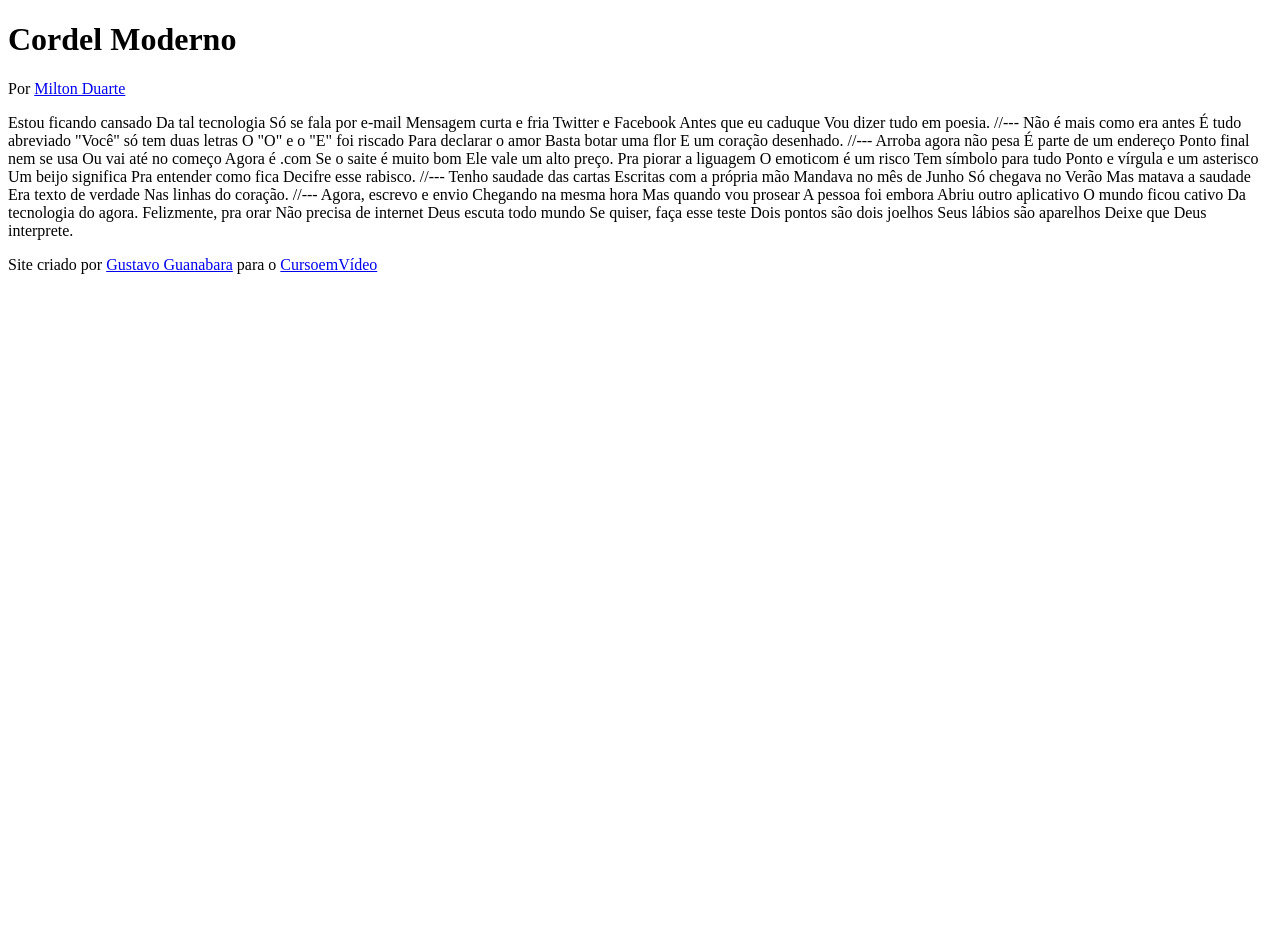
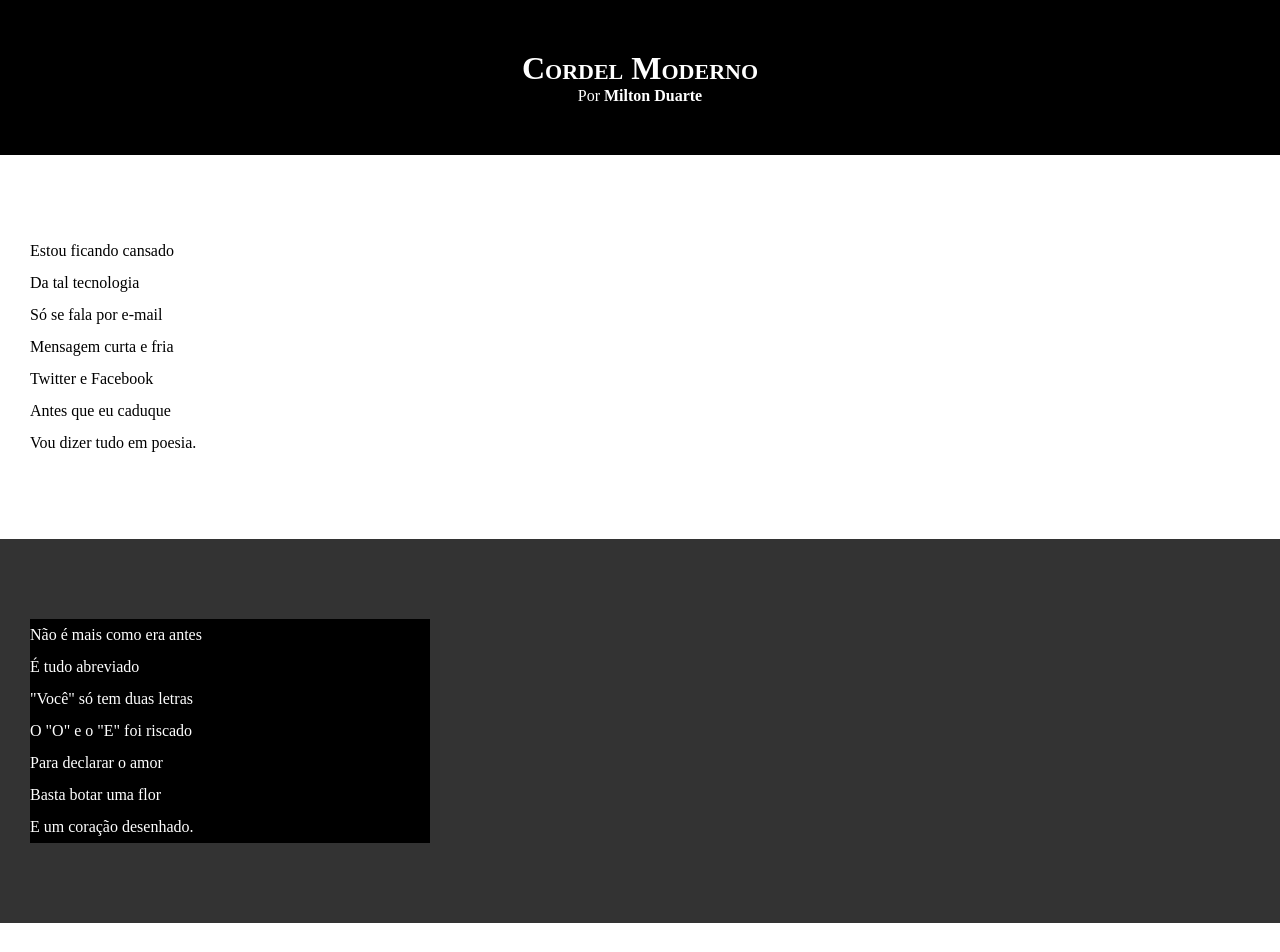
Before and after one commit to jess-vf/html-css, a plain HTML site: page desafios/D012/index.html in a window 1280 px wide. Shown: the top 952 px of the page. Before the commit the page ends 800 px from the top, so only its background shows below. Drawn offline with Linux system fonts and the light colour scheme.

Commit message:
atualizei estilos dos textos e blocos

```diff
--- /dev/null
+++ b/desafios/D012/estilo/style.css
@@ -0,0 +1,68 @@
+@charset "UTF-8";
+
+* {
+    margin: 0px;
+    padding: 0px;
+}
+
+html, body {
+    min-height: 100vh;
+    background-color: darkgray;
+}
+
+header {
+    background-color: black;
+    color: white;
+    text-align: center;
+}
+
+header > h1 {
+    padding-top: 50px;
+    font-variant: small-caps;
+}
+
+header > p {
+    padding-bottom: 50px;
+}
+
+header a, footer a {
+    color: white;
+    text-decoration: none;
+    font-weight: bolder;
+
+}
+
+header a:hover, footer a:hover {
+    text-decoration: underline;
+}
+
+section {
+    padding-top: 10vh;
+    padding-bottom: 10vh;
+    padding-left: 30px;
+    line-height: 2em;
+
+}
+
+
+section.normal {
+    background-color: white;
+    color: black;
+}
+
+section.imagem {
+    background-color: rgba(51, 51, 51);
+    color: white;
+}
+
+section.imagem > p {
+    background-color: rgb(0, 0, 0.253);
+    width: 400px;
+}
+
+footer {
+    background-color: black;
+    color: white;
+    text-align: center;
+    padding: 10px;
+}
--- a/desafios/D012/index.html
+++ b/desafios/D012/index.html
@@ -4,6 +4,7 @@
     <meta charset="UTF-8">
     <meta name="viewport" content="width=device-width, initial-scale=1.0">
     <title>Cordel Moderno</title>
+    <link rel="stylesheet" href="estilo/style.css">
 </head>
 <body>
     <header>
@@ -12,69 +13,87 @@
 
     </header>
 
-    Estou ficando cansado
-    Da tal tecnologia
-    Só se fala por e-mail
-    Mensagem curta e fria
-    Twitter e Facebook
-    Antes que eu caduque
-    Vou dizer tudo em poesia.
+    <section class="normal">
+        <p>
+            Estou ficando cansado <br>
+            Da tal tecnologia <br>
+            Só se fala por e-mail <br>
+            Mensagem curta e fria <br>
+            Twitter e Facebook <br>
+            Antes que eu caduque <br>
+            Vou dizer tudo em poesia.
+        </p>
+    </section>
 
-    //---
 
-    Não é mais como era antes
-    É tudo abreviado
-    "Você" só tem duas letras
-    O "O" e o "E" foi riscado
-    Para declarar o amor
-    Basta botar uma flor
-    E um coração desenhado.
 
-    //---
+    <section class="imagem">
+        <p>
+            Não é mais como era antes <br>
+            É tudo abreviado <br>
+            "Você" só tem duas letras <br>
+            O "O" e o "E" foi riscado <br>
+            Para declarar o amor <br>
+            Basta botar uma flor <br>
+            E um coração desenhado.
+        </p>
+    </section>
 
-    Arroba agora não pesa
-    É parte de um endereço
-    Ponto final nem se usa
-    Ou vai até no começo
-    Agora é .com
-    Se o saite é muito bom
-    Ele vale um alto preço.
 
-    Pra piorar a liguagem
-    O emoticom é um risco
-    Tem símbolo para tudo
-    Ponto e vírgula e um asterisco
-    Um beijo significa
-    Pra entender como fica
-    Decifre esse rabisco.
 
-    //---
+    <section class="normal">
+        <p>
+            Arroba agora não pesa <br>
+            É parte de um endereço <br>
+            Ponto final nem se usa <br>
+            Ou vai até no começo <br>
+            Agora é .com <br>
+            Se o saite é muito bom <br>
+            Ele vale um alto preço. <br>
+            Pra piorar a liguagem <br>
+            O emoticom é um risco <br>
+            Tem símbolo para tudo <br>
+            Ponto e vírgula e um asterisco <br>
+            Um beijo significa <br>
+            Pra entender como fica <br>
+            Decifre esse rabisco.
+        </p>
+    </section>
 
-    Tenho saudade das cartas
-    Escritas com a própria mão
-    Mandava no mês de Junho
-    Só chegava no Verão
-    Mas matava a saudade
-    Era texto de verdade
-    Nas linhas do coração.
 
-    //---
 
-    Agora, escrevo e envio
-    Chegando na mesma hora
-    Mas quando vou prosear
-    A pessoa foi embora
-    Abriu outro aplicativo
-    O mundo ficou cativo
-    Da tecnologia do agora.
+    <section class="imagem">
+        <p>
+            Tenho saudade das cartas<br>
+            Escritas com a própria mão<br>
+            Mandava no mês de Junho<br>
+            Só chegava no Verão<br>
+            Mas matava a saudade<br>
+            Era texto de verdade<br>
+            Nas linhas do coração.
+        </p>
+    </section>
 
-    Felizmente, pra orar
-    Não precisa de internet
-    Deus escuta todo mundo
-    Se quiser, faça esse teste
-    Dois pontos são dois joelhos
-    Seus lábios são aparelhos
-    Deixe que Deus interprete.
+
+
+    <section class="normal">
+        <p>
+            Agora, escrevo e envio<br>
+            Chegando na mesma hora<br>
+            Mas quando vou prosear<br>
+            A pessoa foi embora<br>
+            Abriu outro aplicativo<br>
+            O mundo ficou cativo<br>
+            Da tecnologia do agora.<br>
+            Felizmente, pra orar<br>
+            Não precisa de internet<br>
+            Deus escuta todo mundo<br>
+            Se quiser, faça esse teste<br>
+            Dois pontos são dois joelhos<br>
+            Seus lábios são aparelhos<br>
+            Deixe que Deus interprete.
+        </p>
+    </section>
 
     <footer>
         <p>Site criado por <a href="https://gustavoguanabara.github.io" target="_blank">Gustavo Guanabara</a> para o <a href="https://cursoemvideo.com" target="_blank">CursoemVídeo</a></p>
```
